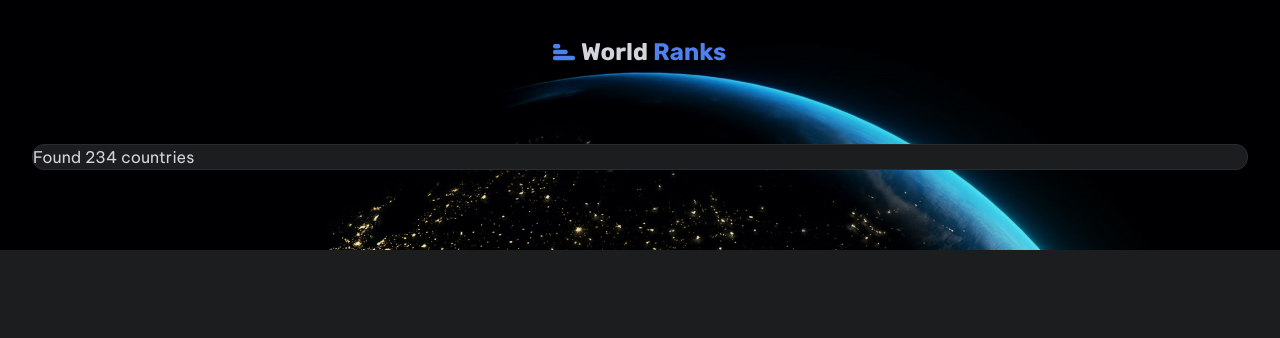
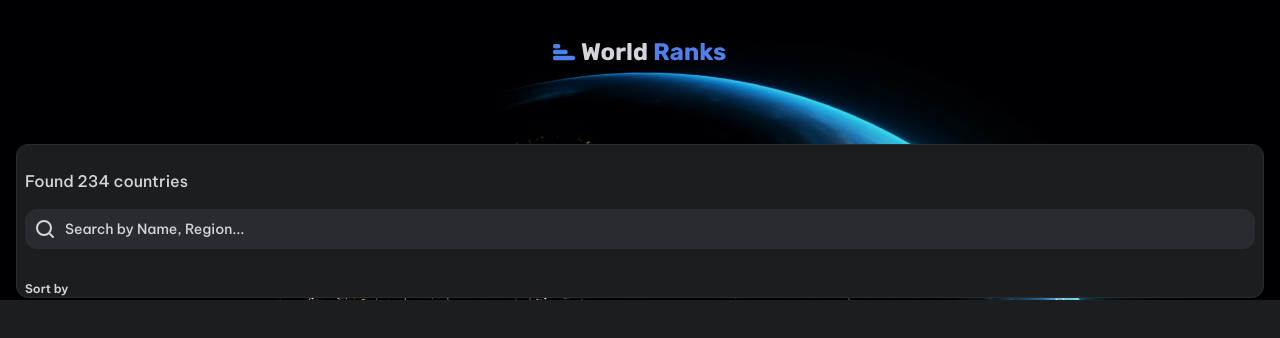
Before and after one commit to PrayaaDikk/country-page, a Next.js app: page / in a window 1280 px wide. Shown: the top 338 px of the page. Built offline with nearby package versions, Linux system fonts and the light colour scheme.

Commit message:
update page and layout root

```diff
--- a/src/app/layout.jsx
+++ b/src/app/layout.jsx
@@ -15,7 +15,9 @@
 export default function RootLayout({ children }) {
 	return (
 		<html lang="en" className="bg-blackTheme">
-			<body className={`${beVietnamPro.variable} antialiased`}>
+			<body
+				className={`${beVietnamPro.variable} antialiased font-medium `}
+			>
 				{children}
 			</body>
 		</html>
--- a/src/app/page.jsx
+++ b/src/app/page.jsx
@@ -1,4 +1,10 @@
+"use client";
+import { useState } from "react";
+
 export default function Home() {
+	const [isOpenDropDown, setIsOpenDropDown] = useState(false);
+	const sortList = ["Population", "Area", "Name"];
+
 	return (
 		<div className="relative overflow-hidden">
 			<img
@@ -12,8 +18,33 @@
 				alt="logo"
 				className="absolute top-0 left-1/2 -translate-x-1/2 my-10"
 			/>
-			<section className="relative mx-8 mt-36 mb-20 bg-blackTheme rounded-xl border border-blackTheme2  ">
-				<h1 className="text-whiteTheme">Found 234 countries</h1>
+			<section className="relative mx-4 mt-36 mb-20 bg-blackTheme rounded-xl border border-blackTheme2 pt-6 px-2 ">
+				<div className="flex flex-col gap-4 ">
+					<h1 className="text-whiteTheme ">Found 234 countries</h1>
+					<label
+						htmlFor="searchCountry"
+						className="p-2 flex gap-2 bg-blackTheme2 rounded-xl"
+					>
+						<img src="resources/search.svg" alt="search-icon" />
+						<input
+							type="text"
+							placeholder="Search by Name, Region..."
+							className="w-full bg-transparent border-0 focus:outline-none
+						focus:placeholder:opacity-0 text-sm text-whiteTheme placeholder:text-whiteTheme "
+							id="searchCountry"
+						/>
+					</label>
+				</div>
+				<div className="mt-8">
+					<div className="">
+						<div>
+							<p className="block text-whiteTheme text-xs font-semibold ">
+								Sort by
+							</p>
+						</div>
+					</div>
+					<div></div>
+				</div>
 			</section>
 		</div>
 	);
```
Also changed, not shown: public/resources/Search.svg.
